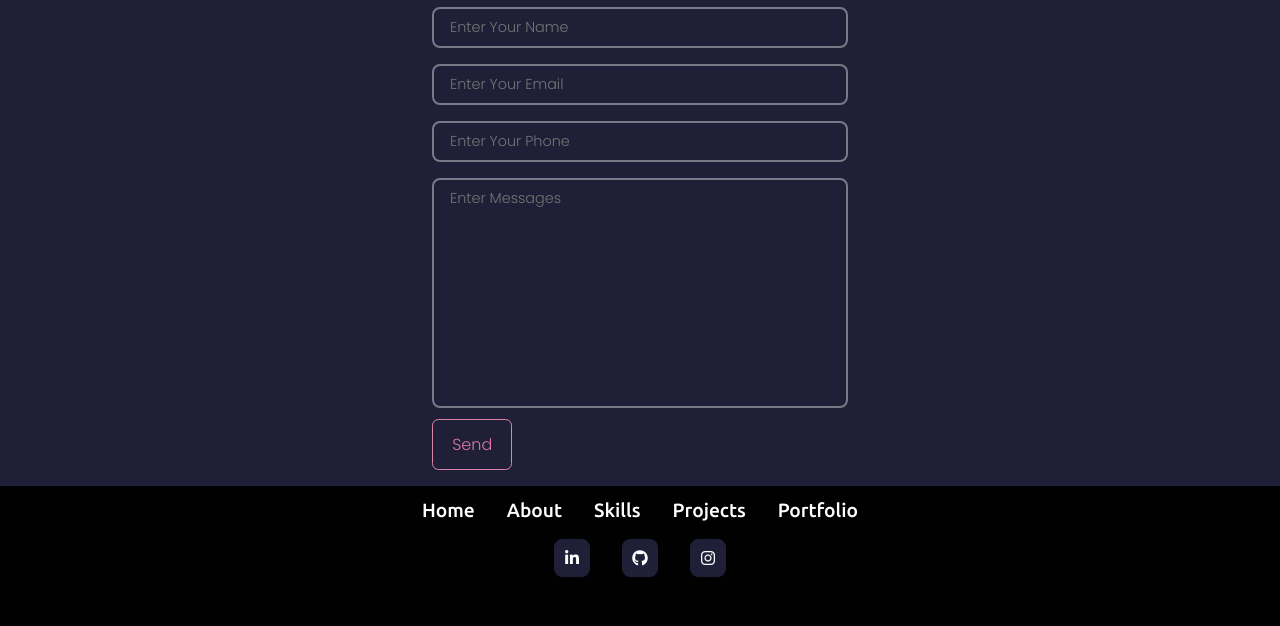
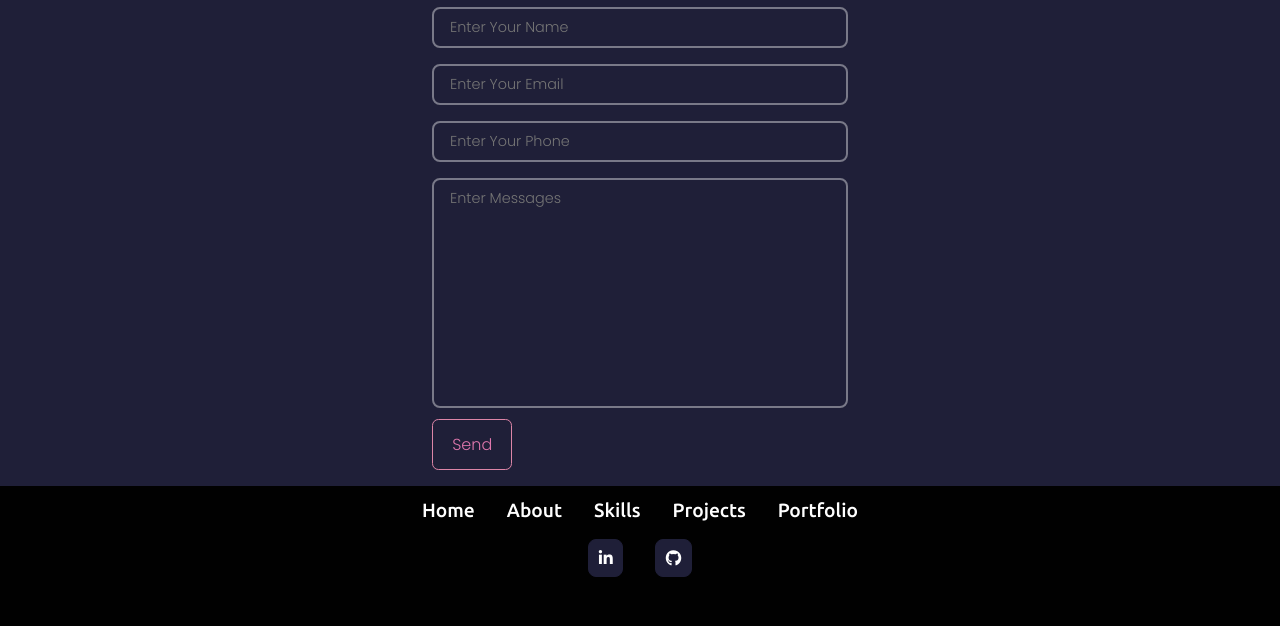
Before and after one commit to ranasurbhi/portfolio, a Django app: page / in a window 1280 px wide; the page is wider, and only the part inside the window is pictured. Shown: the part 2928-3554 px from the top of that part. Run offline with Django 3.2, Linux system fonts and the light colour scheme; some libraries are stand-ins or nearby versions.

Commit message:
updated the projects

```diff
--- a/Base/templates/home.html
+++ b/Base/templates/home.html
@@ -44,7 +44,7 @@
                 <a href="{% static 'pdf/surbhi_resume.pdf' %}"  target="_blank">
                     <button class="btn poppins">Resume</button></a>
 
-                <a class="btn live poppins" id="hireme" href=""
+                <a class="btn live poppins" id="hireme" href="#Contact"
                     target="_blank">Let's Talk</a>
             </div>
         </div>
@@ -128,7 +128,7 @@
                 <div class="buttons flex s-around">
                     <a href="https://github.com/ranasurbhi/portfolio.git" target="_blanks"
                         class="btn mx-1 m-top">GitHub</a>
-                    <a href="#" target="_blanks" class="btn m-top live">Live
+                    <a href="https://portfoliorana.vercel.app/" target="_blanks" class="btn m-top live">Live
                         Link</a>
                 </div>
             </div>
@@ -223,15 +223,15 @@
             <li><a href="#portfolio" class="poppinss">Portfolio</a></li>
         </ul>
         <ul class="flex s-center w-80 font-awesome ">
-            <a href="" target="_blank">
+            <a href="https://www.linkedin.com/in/rana-surbhi/" target="_blank">
                 <li><i class="fa-brands fa-linkedin-in"></i></li>
             </a>
-            <a href="" target="_blank">
+            <a href="https://github.com/ranasurbhi" target="_blank">
                 <li><i class="fa-brands fa-github"></i></li>
-            </a>
+            {% comment %} </a>
                 <a href="" target="_blank">
                     <li><i class="fa-brands fa-instagram"></i></li>
-            </a>
+            </a> {% endcomment %}
 
         </ul>
         {% comment %} <p class="t-center my-2 poppins">&copy; All Rights Reserved - <span class="cpy-white poppins">Error By Night
```
